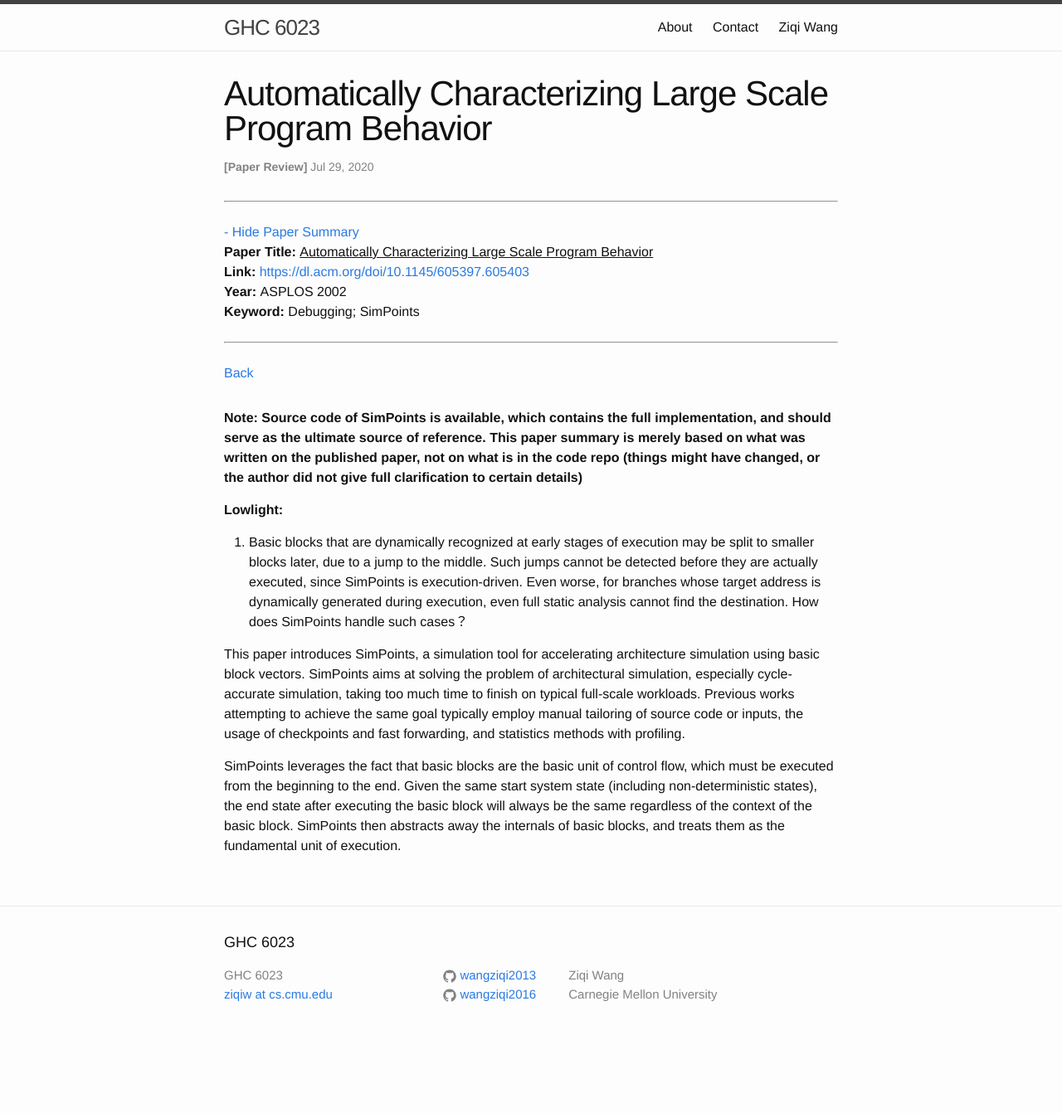
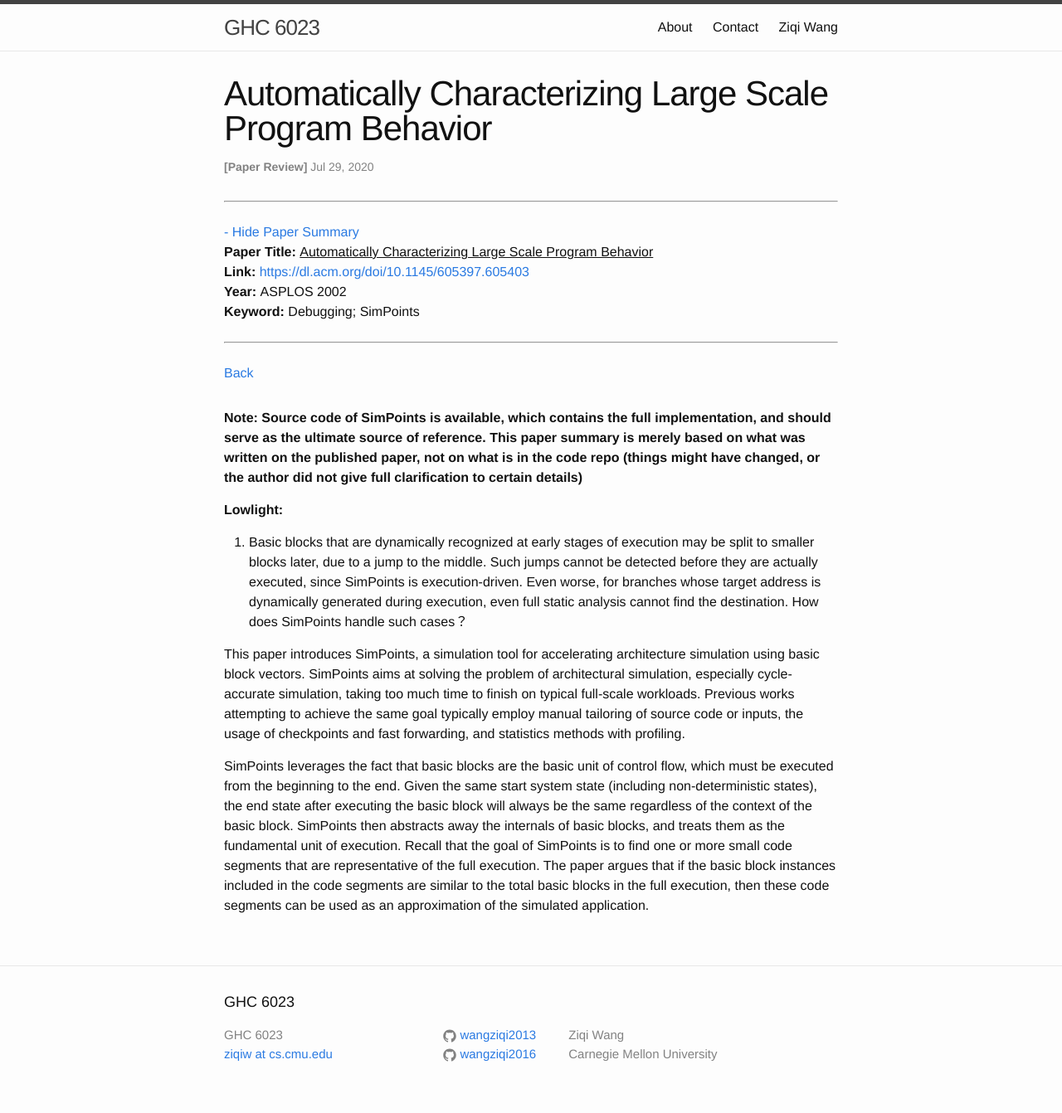
Before and after one commit to wangziqi2013/wangziqi2013.github.io, a Jekyll site: the page built from _posts/2020-07-29-simpoints.markdown, in a window 1280 px wide. Shown: the whole page at 83% size. Built offline with Jekyll 4.4.1, drawn with Linux system fonts in a browser that asks for light colours; before the commit the page ends 1270 px from its top, so only the background shows below that.

Commit message:
Adding code segment

```diff
--- a/_posts/2020-07-29-simpoints.markdown
+++ b/_posts/2020-07-29-simpoints.markdown
@@ -35,3 +35,6 @@ SimPoints leverages the fact that basic blocks are the basic unit of control flo
 to the end. Given the same start system state (including non-deterministic states), the end state after executing the
 basic block will always be the same regardless of the context of the basic block.
 SimPoints then abstracts away the internals of basic blocks, and treats them as the fundamental unit of execution.
+Recall that the goal of SimPoints is to find one or more small code segments that are representative of the full execution.
+The paper argues that if the basic block instances included in the code segments are similar to the total basic blocks
+in the full execution, then these code segments can be used as an approximation of the simulated application.
```
